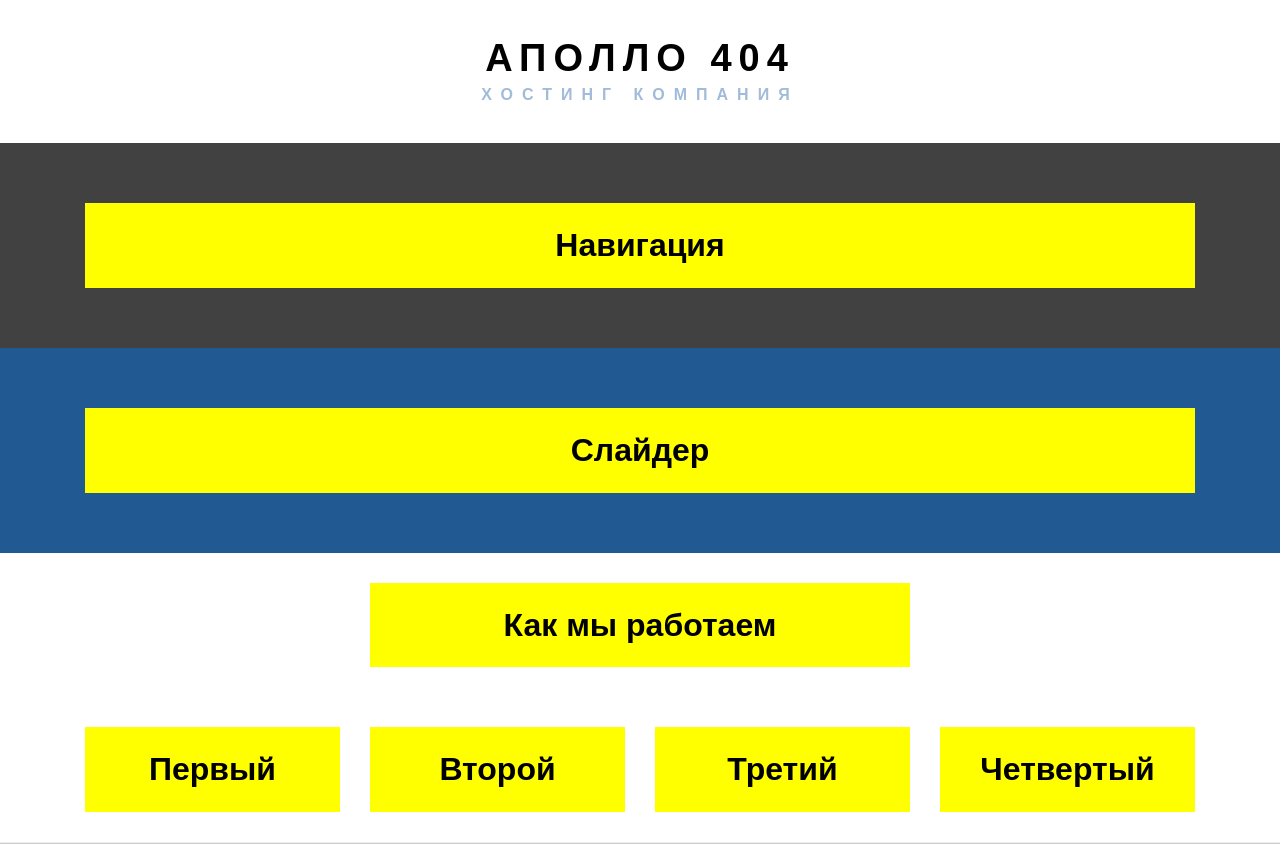
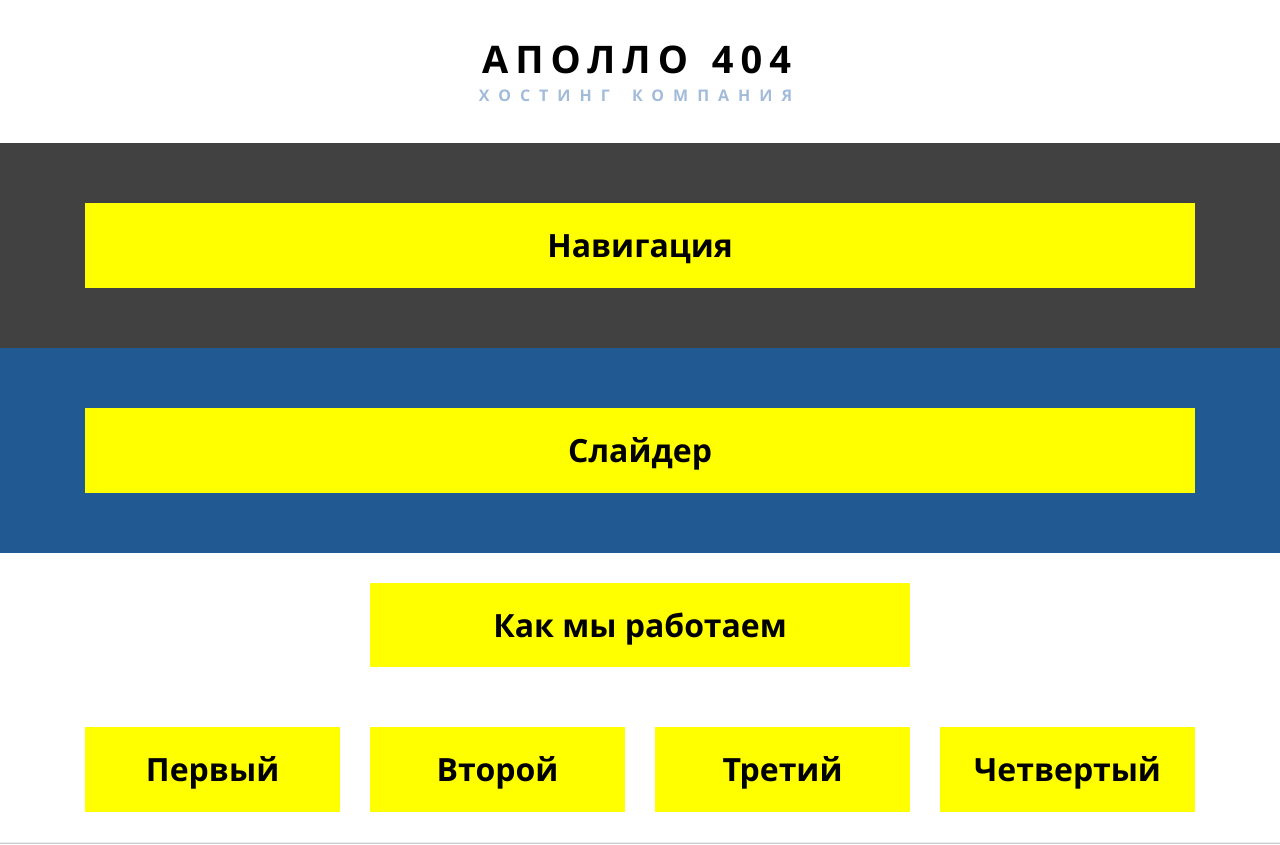
Before and after one commit to javafvr/apollo, a website: page docs/index.html in a window 1280 px wide. Shown: the top 845 px of the page. Drawn offline with Linux system fonts and the light colour scheme.

Commit message:
add fonts Noto Sans

```diff
--- a/less/main.less
+++ b/less/main.less
@@ -6,10 +6,6 @@
 
 // Apollo Sections
 @import "sections/_logo.less";
-
-body{
-	font-family: sans-serif;
-}
 
 .block{
 	background-color: yellow;
```
Also changed, not shown: docs/css/main.css.
